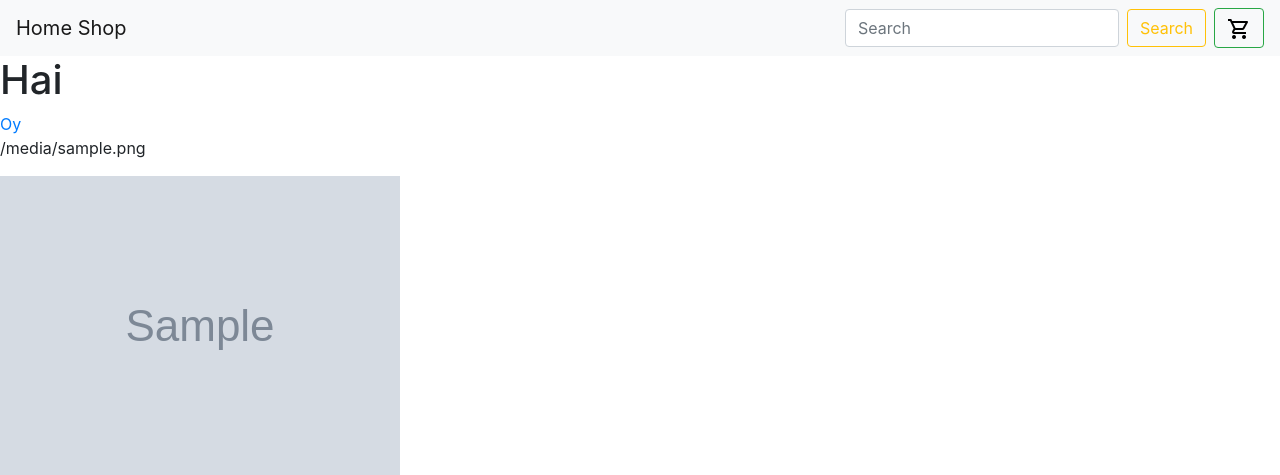
After one commit to nafaraaa/e-commerce-2022, a Django app: template templates/home/indexhome.html in a window 1280 px wide. The commit adds this page. Shown: the top 475 px of the page. Run offline with Django 3.2, Linux system fonts and the light colour scheme; the template is opened without the code that fills it: most values are stand-ins (such as "Sample title", 1, 10 or a date in 2020); grey boxes marked "Sample" are stand-in pictures.

Commit message:
melengkapi templates dan static

```diff
--- a/ecommerce/settings.py
+++ b/ecommerce/settings.py
@@ -109,7 +109,6 @@ USE_TZ = True
 STATIC_URL = '/static/'
 MEDIA_URL = '/media/'
 MEDIA_ROOT = os.path.join(BASE_DIR, 'media')
-
 STATICFILES_DIRS = [
     os.path.join(BASE_DIR,"static")
 ]
--- a/ecommerce/urls.py
+++ b/ecommerce/urls.py
@@ -5,7 +5,7 @@ from django.conf.urls.static import static
 
 urlpatterns = [
     path('admin/', admin.site.urls),
-    path('', include('home.urls')),
+    path('', include('home.urls',namespace='homey')),
 ]
 
 if settings.DEBUG:
--- a/home/models.py
+++ b/home/models.py
@@ -28,9 +28,9 @@ class Product(models.Model):
     class Meta:
         ordering = ('-upload_time',)
 
-    # def save(self):
-    #     self.slug = slugify(self.title)
-    #     super(Product,self).save()
+    def save(self):
+        self.slug = slugify(self.title)
+        super(Product,self).save()
 
     def __str__(self):
         return self.title
--- a/home/urls.py
+++ b/home/urls.py
@@ -1,6 +1,7 @@
 from django.urls import path,include
 from.views import HomeView
 
+app_name = 'homey'
 urlpatterns = [
-    path('',HomeView.as_view(),name='home'),
+    path('',HomeView.as_view(),name='index'),
 ]
--- a/home/views.py
+++ b/home/views.py
@@ -7,4 +7,4 @@ from django.views.generic import (
 # Create your views here.
 class HomeView(ListView):
 	model = Product
-	template_name = 'indexhome.html'
+	template_name = 'home/indexhome.html'
--- a/static/styles.html
+++ /dev/null
@@ -1 +0,0 @@
-<link href="https://cdn.jsdelivr.net/npm/bootstrap@5.0.0-beta2/dist/css/bootstrap.min.css" rel="stylesheet" integrity="sha384-BmbxuPwQa2lc/FVzBcNJ7UAyJxM6wuqIj61tLrc4wSX0szH/Ev+nYRRuWlolflfl" crossorigin="anonymous">
--- a/templates/base.html
+++ b/templates/base.html
@@ -1,14 +1,32 @@
+{% load static %}
+
 <!DOCTYPE html>
 <html lang="en">
 <head>
 	<meta charset="UTF-8">
 	<meta name="viewport" content="width=device-width, initial-scale=1.0">
-
+	{% include "snippets/styles.html" %}
 	<title>Toko Online</title>
 </head>
 <body>
+	<nav class="navbar navbar-expand-lg navbar-light bg-light">
+	  <a class="navbar-brand" href="#">Home Shop</a>
+	  <button class="navbar-toggler" type="button" data-toggle="collapse" data-target="#navbarNavAltMarkup" aria-controls="navbarNavAltMarkup" aria-expanded="false" aria-label="Toggle navigation">
+	    <span class="navbar-toggler-icon"></span>
+	  </button>
+	  <div class="collapse navbar-collapse" id="navbarNavAltMarkup">
+	    <div class="navbar-nav ml-auto">
+	        <form class="form-inline">
+			    <input class="form-control mr-sm-2" type="search" placeholder="Search" aria-label="Search">
+			    <button class="btn btn-outline-warning my-2 my-sm-0" type="submit">Search</button>
+			</form>
+			<a href="#" class="ml-2 btn btn-outline-success"><img src="{% static "icons/cart.png" %}" alt=""></a>
+	    </div>
+	  </div>
+	</nav>
 	{% block content %}
 
 	{% endblock content %}
+	{% include "snippets/scripts.html" %}
 </body>
 </html>
--- a/home/templates/indexhome.html
+++ b/templates/home/indexhome.html
@@ -1,6 +1,7 @@
 {% extends "base.html" %}
 {% block content %}
 	<h1>Hai</h1>
+	<a href="#">Oy</a>
 	{% for post in object_list %}
 		<p>{{post.image_product.url}}</p>
 		<img src="{{post.image_product.url}}">
--- /dev/null
+++ b/templates/snippets/scripts.html
@@ -0,0 +1,2 @@
+<script src="https://code.jquery.com/jquery-3.5.1.slim.min.js" integrity="sha384-DfXdz2htPH0lsSSs5nCTpuj/zy4C+OGpamoFVy38MVBnE+IbbVYUew+OrCXaRkfj" crossorigin="anonymous"></script>
+<script src="https://cdn.jsdelivr.net/npm/bootstrap@4.5.3/dist/js/bootstrap.bundle.min.js" integrity="sha384-ho+j7jyWK8fNQe+A12Hb8AhRq26LrZ/JpcUGGOn+Y7RsweNrtN/tE3MoK7ZeZDyx" crossorigin="anonymous"></script>
--- /dev/null
+++ b/templates/snippets/styles.html
@@ -0,0 +1,2 @@
+<link rel="stylesheet" href="https://cdn.jsdelivr.net/npm/bootstrap@4.5.3/dist/css/bootstrap.min.css" integrity="sha384-TX8t27EcRE3e/ihU7zmQxVncDAy5uIKz4rEkgIXeMed4M0jlfIDPvg6uqKI2xXr2" crossorigin="anonymous">
+<link rel="stylesheet" href="https://use.fontawesome.com/releases/v5.7.0/css/all.css" integrity="sha384-lZN37f5QGtY3VHgisS14W3ExzMWZxybE1SJSEsQp9S+oqd12jhcu+A56Ebc1zFSJ" crossorigin="anonymous">
```
Also changed, not shown: static/icons/cart.png (added), static/scripts.html (deleted).
